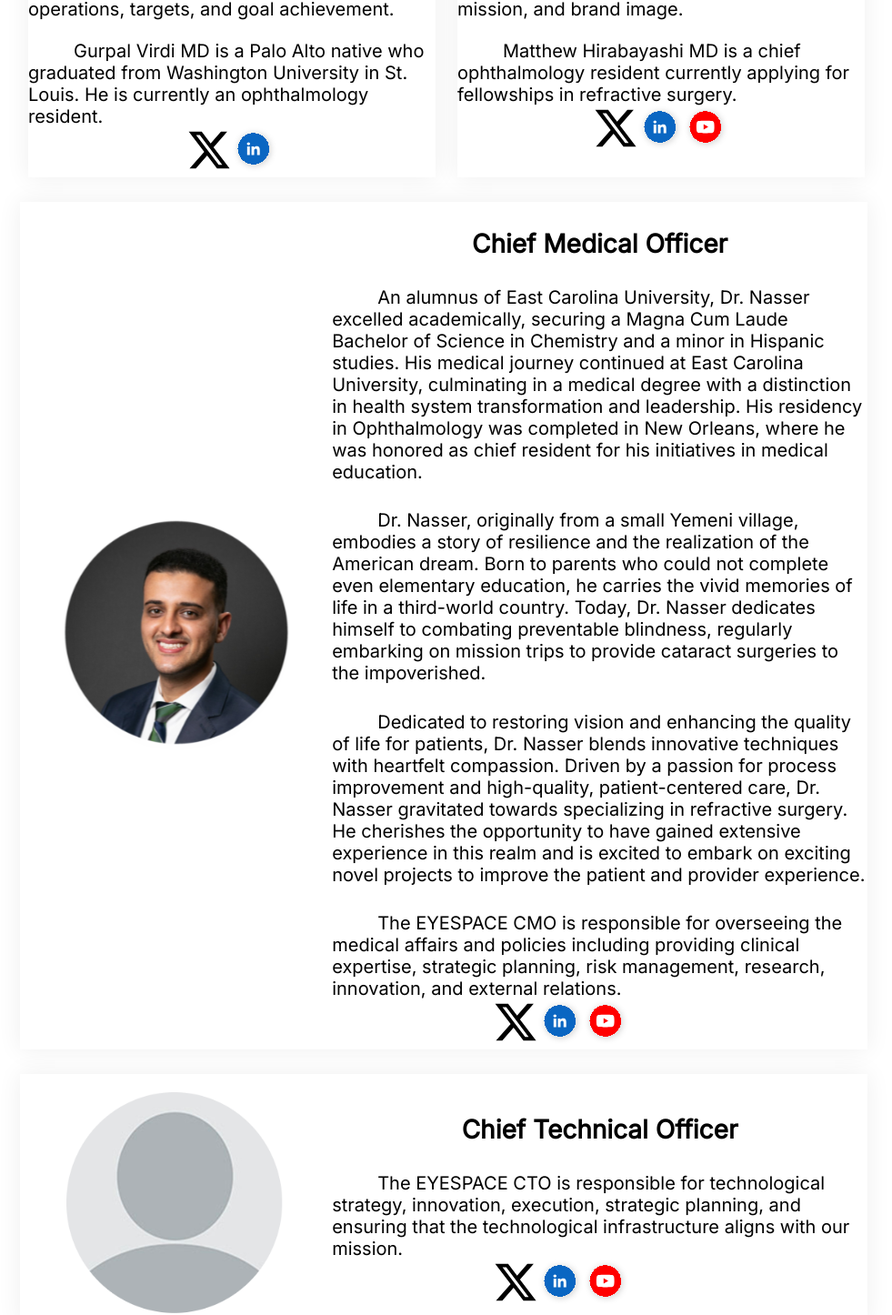
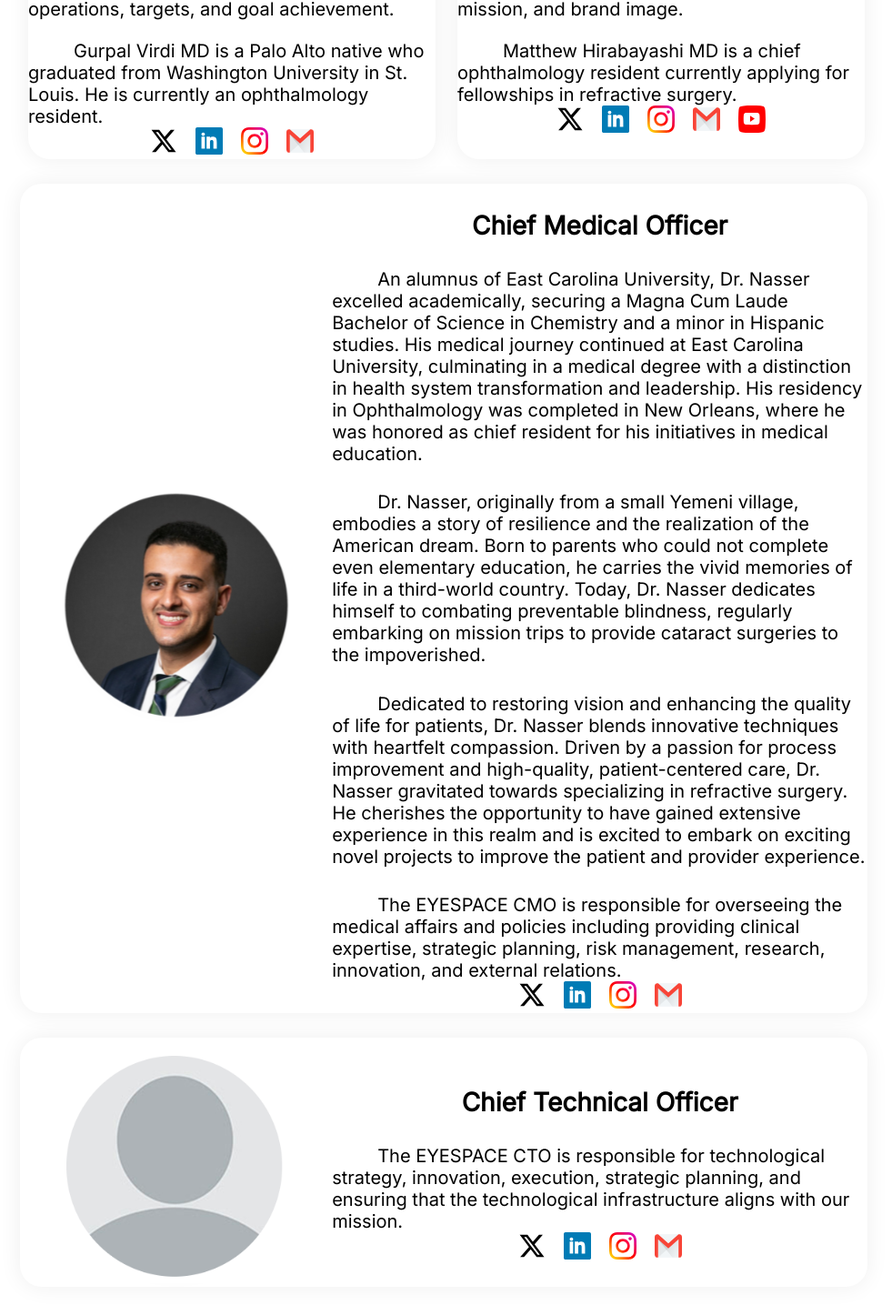
Before and after one commit to eyelabsai/EyeSpace-Website, a React (Create React App) app: page /AboutUs in a window 1280 px wide. Shown: the part 1337-2783 px from the top of the page at 91% size, without its empty margins (161-1142 px from the left). Built offline with nearby package versions, Linux system fonts and the light colour scheme; no server answers.

Commit message:
fixed the icons

```diff
--- a/src/views/AboutUs/Founders/FounderCard/FounderCard.css
+++ b/src/views/AboutUs/Founders/FounderCard/FounderCard.css
@@ -6,6 +6,7 @@
   width: 50%; /* Reduced by 15% */
   height: auto;
   flex-shrink: 0;
+  border-radius: 24px;
   box-shadow: 0px 0px 25px 1px rgb(240, 240, 240);
   margin-bottom: 3%;
 }
@@ -38,11 +39,11 @@
 
 .mediaIcons {
   display: flex;
-  flex-direction: row;
-  margin-right: 0%;
 }
 
 .mediaIcon {
-  width: 50px;
-  height: 50px;
+  width: 30px;
+  height: 30px;
+  margin-left: 10px;
+  margin-right: 10px;
 }
--- a/src/views/AboutUs/Founders/FounderCard/FounderCard.js
+++ b/src/views/AboutUs/Founders/FounderCard/FounderCard.js
@@ -4,6 +4,8 @@ import './FounderCard.css';
 import Youtube from '../../../../assets/youtube.svg';
 import Linkedin from '../../../../assets/linkedin.svg';
 import Twitter from '../../../../assets/twitter.svg';
+import Instagram from '../../../../assets/instagramLogo.svg';
+import Mail from '../../../../assets/gmailLogo.svg'
 
 // look into how to pass in images (whether as paths, or the actual image)
 // info: https://stackoverflow.com/questions/52999377/react-passing-import-name-as-prop-and-adding-to-image-src
@@ -17,6 +19,8 @@ export default class FounderCard extends React.Component {
     texts: PropTypes.array,
     twitter: PropTypes.string, // twitter link (optional)
     linkedin: PropTypes.string, // linkedin link (optional)
+    instagram: PropTypes.string,
+    mail: PropTypes.string,
     youtube: PropTypes.string, // youtube link (optional)
     picture: PropTypes.string, // picture link
   };
@@ -31,9 +35,11 @@ export default class FounderCard extends React.Component {
       ))}</div>
       <div className="mediaIcons">
         {/* only display the icon if the person has social media links associated with it */}
-        {(this.props.twitter !== "") && <div><a href={this.props.twitter} target="_blank" rel="noreferrer"><img className="mediaIcon" src={Twitter} alt="Twitter"/></a></div>}
-        {(this.props.linkedin !== "") && <div><a href={this.props.linkedin} target="_blank" rel="noreferrer"><img  className="mediaIcon" src={Linkedin} alt="Linkedin"/></a></div>}
-        {(this.props.youtube !== "") && <div><a href={this.props.youtube} target="_blank" rel="noreferrer"><img className="mediaIcon" src={Youtube} alt="Youtube"/></a></div>}
+        {(this.props.twitter !== undefined && this.props.twitter !== "") && <div><a href={this.props.twitter} target="_blank" rel="noreferrer"><img className="mediaIcon" src={Twitter} alt="Twitter"/></a></div>}
+        {(this.props.linkedin !== undefined && this.props.linkedin !== "") && <div><a href={this.props.linkedin} target="_blank" rel="noreferrer"><img  className="mediaIcon" src={Linkedin} alt="Linkedin"/></a></div>}
+        {(this.props.instagram !== undefined && this.props.instagram !== "") && <div><a href={this.props.instagram} target="_blank" rel="noreferrer"><img  className="mediaIcon" src={Instagram} alt="INstagram"/></a></div>}
+        {(this.props.mail !== undefined && this.props.mail !== "") && <div><a href={this.props.mail} target="_blank" rel="noreferrer"><img  className="mediaIcon" src={Mail} alt="Mail"/></a></div>}
+        {(this.props.youtube !== undefined && this.props.youtube !== "") && <div><a href={this.props.youtube} target="_blank" rel="noreferrer"><img className="mediaIcon" src={Youtube} alt="Youtube"/></a></div>}
       </div>
     </div>
     );
--- a/src/views/AboutUs/Founders/FounderCardLarge/FounderCardLarge.css
+++ b/src/views/AboutUs/Founders/FounderCardLarge/FounderCardLarge.css
@@ -5,6 +5,7 @@
   flex-shrink: 0;
   margin-left: -1%;
   width: 104%;
+  border-radius: 24px;
   box-shadow: 0px 0px 25px 1px rgb(240, 240, 240);
   margin-bottom: 3%;
 }
@@ -42,11 +43,13 @@
 
 .mediaIcons-large {
   display: flex;
-  flex-direction: row;
-  margin-left: 30%;
+  align-items: center;
+  justify-content: center;
 }
 
 .mediaIcon-large {
-  width: 50px;
-  height: 50px;
+  width: 30px;
+  height: 30px;
+  margin-left: 10px;
+  margin-right: 10px;
 }
--- a/src/views/AboutUs/Founders/FounderCardLarge/FounderCardLarge.js
+++ b/src/views/AboutUs/Founders/FounderCardLarge/FounderCardLarge.js
@@ -4,6 +4,8 @@ import './FounderCardLarge.css';
 import Youtube from '../../../../assets/youtube.svg';
 import Linkedin from '../../../../assets/linkedin.svg';
 import Twitter from '../../../../assets/twitter.svg';
+import Instagram from '../../../../assets/instagramLogo.svg';
+import Mail from '../../../../assets/gmailLogo.svg'
 
 // look into how to pass in images (whether as paths, or the actual image)
 // info: https://stackoverflow.com/questions/52999377/react-passing-import-name-as-prop-and-adding-to-image-src
@@ -17,6 +19,8 @@ export default class FounderCardLarge extends React.Component {
     texts: PropTypes.array,
     twitter: PropTypes.string, // twitter link (optional)
     linkedin: PropTypes.string, // linkedin link (optional)
+    instagram: PropTypes.string,
+    mail: PropTypes.string,
     youtube: PropTypes.string, // youtube link (optional)
     picture: PropTypes.string, // picture link
   };
@@ -34,9 +38,11 @@ export default class FounderCardLarge extends React.Component {
         </div>
         <div className="mediaIcons-large">
           {/* only display the icon if the person has social media links associated with it */}
-          {(this.props.twitter !== "") && <div><a href={this.props.twitter} target="_blank" rel="noreferrer"><img className="mediaIcon-large" src={Twitter} alt="Twitter"/></a></div>}
-          {(this.props.linkedin !== "") && <div><a href={this.props.linkedin} target="_blank" rel="noreferrer"><img className="mediaIcon-large" src={Linkedin} alt="Linkedin"/></a></div>}
-          {(this.props.youtube !== "") && <div><a href={this.props.youtube} target="_blank" rel="noreferrer"><img className="mediaIcon-large" src={Youtube} alt="Youtube"/></a></div>}
+          {(this.props.twitter !== undefined && this.props.twitter !== "") && <div><a href={this.props.twitter} target="_blank" rel="noreferrer"><img className="mediaIcon-large" src={Twitter} alt="Twitter"/></a></div>}
+          {(this.props.linkedin !== undefined && this.props.linkedin !== "") && <div><a href={this.props.linkedin} target="_blank" rel="noreferrer"><img className="mediaIcon-large" src={Linkedin} alt="Linkedin"/></a></div>}
+          {(this.props.instagram !== undefined && this.props.instagram !== "") && <div><a href={this.props.instagram} target="_blank" rel="noreferrer"><img className="mediaIcon-large" src={Instagram} alt="Instagram"/></a></div>}
+          {(this.props.mail !== undefined && this.props.mail !== "") && <div><a href={this.props.mail} target="_blank" rel="noreferrer"><img className="mediaIcon-large" src={Mail} alt="Mail"/></a></div>}
+          {(this.props.youtube !== undefined && this.props.youtube !== "") && <div><a href={this.props.youtube} target="_blank" rel="noreferrer"><img className="mediaIcon-large" src={Youtube} alt="Youtube"/></a></div>}
         </div>
       </div>
     </div>
--- a/src/views/AboutUs/Founders/FounderCardSmall/FounderCardSmall.css
+++ b/src/views/AboutUs/Founders/FounderCardSmall/FounderCardSmall.css
@@ -5,6 +5,7 @@
     align-items: center;
     flex-shrink: 0;
     width: 30%;
+    border-radius: 24px;
     box-shadow: 0px 0px 25px 1px rgb(240, 240, 240);
     margin-bottom: 3%;
   }
@@ -39,11 +40,11 @@
 
   .mediaIcons-small {
     display: flex;
-    flex-direction: row;
-    margin-right: 0%;
   }
 
   .mediaIcon-small {
-    width: 50px;
-    height: 50px;
+    width: 30px;
+    height: 30px;
+    margin-left: 10px;
+    margin-right: 10px;
   }
--- a/src/views/AboutUs/Founders/Founders.js
+++ b/src/views/AboutUs/Founders/Founders.js
@@ -24,7 +24,8 @@ export default class Founders extends React.Component {
       texts: ["The EYESPACE CEO is responsible for talent acquisition, project management, operations, targets, and goal achievement.","       Gurpal Virdi MD is a Palo Alto native who graduated from Washington University in St. Louis. He is currently an ophthalmology resident."],
       twitter: "https://twitter.com/gurpalvirdi",
       linkedin: "https://www.linkedin.com/in/gurpalvirdi/",
-      youtube: "",
+      instagram: "https://www.instagram.com/gurpalv/",
+      mail: "mailto:gurpal@eyespace.ai",
       picture: Gurpal_Virdi,
     },
     {
@@ -35,6 +36,8 @@ export default class Founders extends React.Component {
         "Matthew Hirabayashi MD is a chief ophthalmology resident currently applying for fellowships in refractive surgery."],
       twitter: "https://twitter.com/EyeFlyMD",
       linkedin: "https://www.linkedin.com/in/matt-hirabayash/",
+      instagram: "https://www.instagram.com/eyeflymd/",
+      mail: "mailto:matt@eyespace.ai",
       youtube: "https://www.youtube.com/channel/UCLKR7pzPLSZgndzU8l1f0_w",
       picture: Matthew_Hirabayashi,
     },
@@ -49,6 +52,10 @@ export default class Founders extends React.Component {
         "Dedicated to restoring vision and enhancing the quality of life for patients, Dr. Nasser blends innovative techniques with heartfelt compassion. Driven by a passion for process improvement and high-quality, patient-centered care, Dr. Nasser gravitated towards specializing in refractive surgery. He cherishes the opportunity to have gained extensive experience in this realm and is excited to embark on exciting novel projects to improve the patient and provider experience.",
         "The EYESPACE CMO is responsible for overseeing the medical affairs and policies including providing clinical expertise, strategic planning, risk management, research, innovation, and external relations."
       ],
+      twitter: "https://twitter.com/tajnassermd",
+      linkedin: "https://www.linkedin.com/in/taj-nasser-md/",
+      instagram: "https://www.instagram.com/tajnassermd/",
+      mail: "mailto:tajnassermd@gmail.com",
       picture: Taj_Nasser,
     },
     {
@@ -57,26 +64,32 @@ export default class Founders extends React.Component {
       texts: [
         "The EYESPACE CTO is responsible for technological strategy, innovation, execution, strategic planning, and ensuring that the technological infrastructure aligns with our mission.",
       ],
+      twitter: "https://twitter.com/gurpalvirdi",
+      linkedin: "https://www.linkedin.com/in/matt-hirabayash/",
+      instagram: "https://www.instagram.com/gurpalv/",
+      mail: "mailto:gurpal@eyespace.ai;",
       picture: Person_Icon,
     }
   ];
   founders_small_information = [
     {
       name:"Brett Mueller, DO PhD",
-      youtube: 'aaa',
-      twitter:'aaa',
-      linkedin:'aaa',
-      instagram: 'aaa',
+      twitter: "https://twitter.com/drbrettmueller",
+      linkedin: "https://www.linkedin.com/in/brett-mueller-d-o-ph-d-52843191/",
+      instagram: "https://www.instagram.com/drbrettmueller/",
       picture: Brett_Muller,
     },
     {
       name:"James Landreneau, MD",
-      youtube: 'aaa',
+      twitter: "https://twitter.com/LandreneauMD",
       picture: James_Landreneau,
     },
     {
       name:"Name",
-      youtube: 'aaa',
+      twitter: "https://twitter.com/gurpalvirdi",
+      linkedin: "https://www.linkedin.com/in/matt-hirabayash/",
+      instagram: "https://www.instagram.com/gurpalv/",
+      mail: "mailto:gurpal@eyespace.ai",
       picture: Person_Icon,
     }
   ];
@@ -89,7 +102,7 @@ export default class Founders extends React.Component {
         {
           this.founders_information.map((obj) => {
             return (
-              <FounderCard name={obj.name} title={obj.title} text={obj.text} texts={obj.texts} twitter={obj.twitter} linkedin={obj.linkedin} youtube={obj.youtube} picture={obj.picture}/>
+              <FounderCard name={obj.name} title={obj.title} text={obj.text} texts={obj.texts} twitter={obj.twitter} linkedin={obj.linkedin} instagram={obj.instagram} mail={obj.mail} youtube={obj.youtube} picture={obj.picture}/>
             )
           })
         }
@@ -98,7 +111,7 @@ export default class Founders extends React.Component {
       {
           this.founders_large_information.map((obj) => {
             return (
-              <FounderCardLarge name={obj.name} title={obj.title} texts={obj.texts} twitter={obj.twitter} linkedin={obj.linkedin} youtube={obj.youtube} picture={obj.picture}/>
+              <FounderCardLarge name={obj.name} title={obj.title} texts={obj.texts} twitter={obj.twitter} linkedin={obj.linkedin} instagram={obj.instagram} mail={obj.mail} youtube={obj.youtube} picture={obj.picture}/>
             )
           })
         }
@@ -108,7 +121,7 @@ export default class Founders extends React.Component {
       {
           this.founders_small_information.map((obj) => {
             return (
-              <FounderCardSmall name={obj.name}twitter={obj.twitter} linkedin={obj.linkedin} youtube={obj.youtube} instagram={obj.instagram} mail={obj.mail} picture={obj.picture}/>
+              <FounderCardSmall name={obj.name}twitter={obj.twitter} linkedin={obj.linkedin} instagram={obj.instagram} mail={obj.mail} youtube={obj.youtube} picture={obj.picture}/>
             )
           })
         }
```
Also changed, not shown: src/views/AboutUs/Founders/FounderCardSmall/FounderCardSmall.js (+4 -4 lines), src/assets/linkedin.svg, src/assets/youtube.svg.
